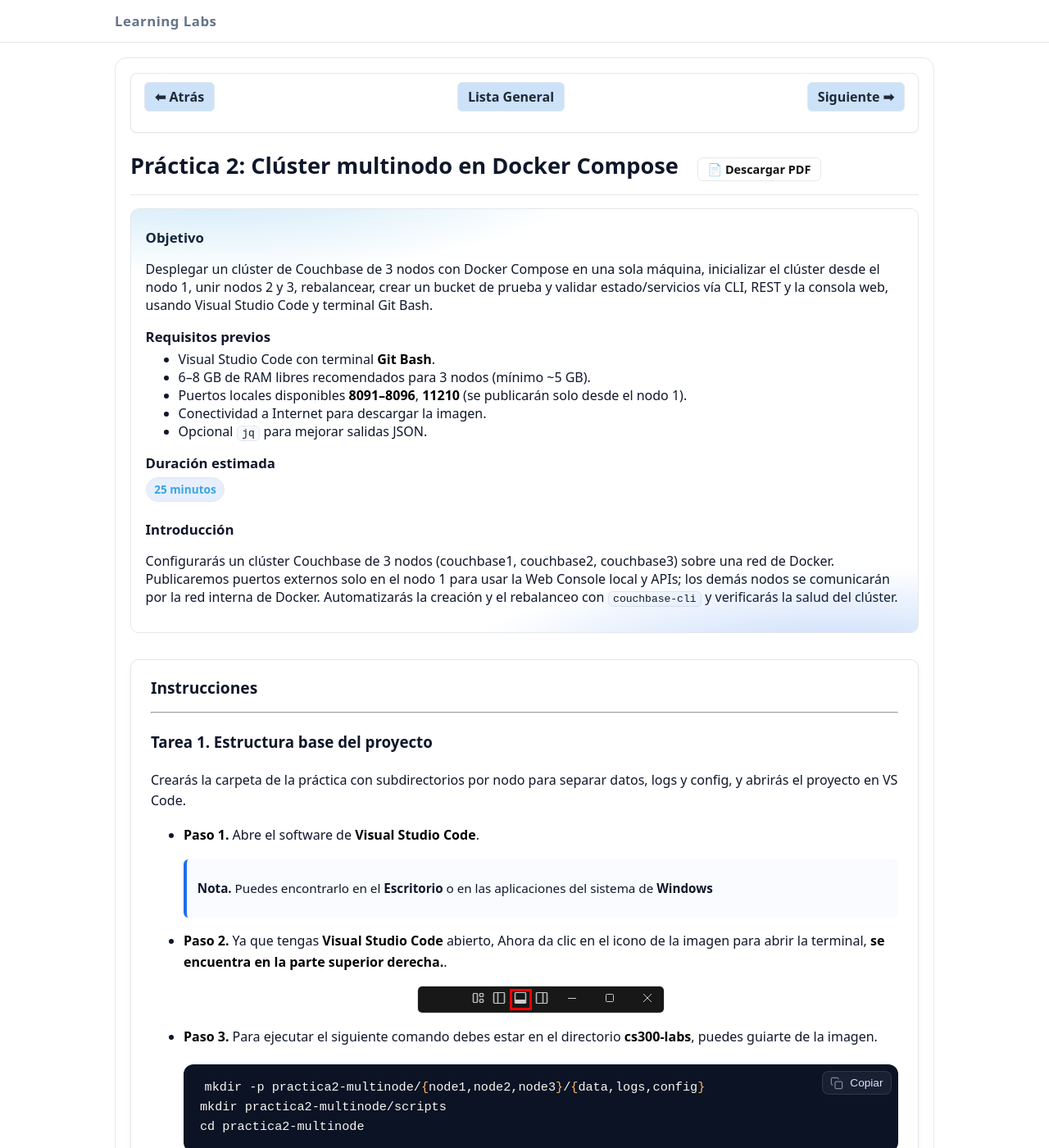
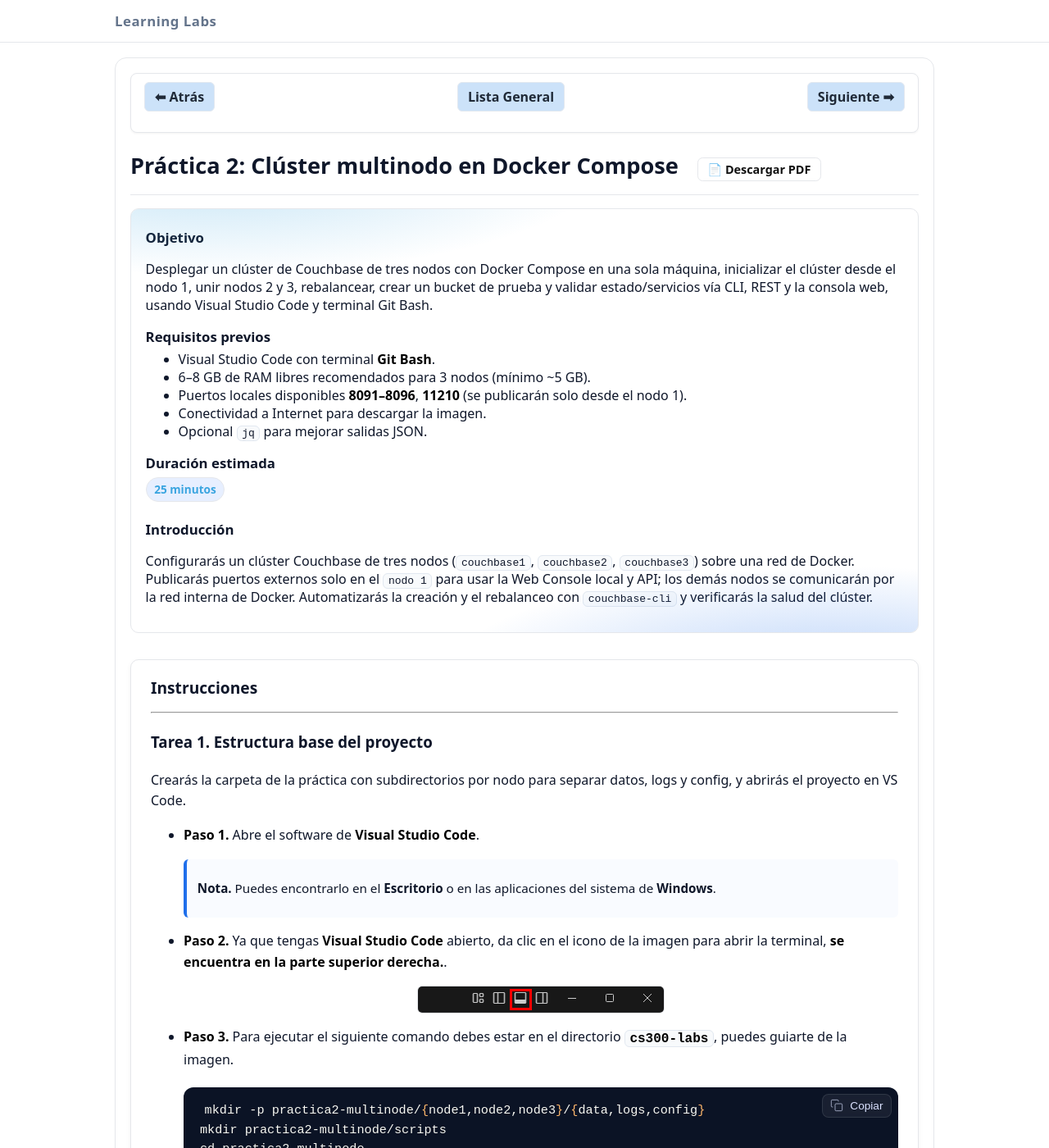
Before and after one commit to Netec-Mx/CS300_INT, a Jekyll site: the page built from labs/lab2/lab2.md, in a window 1280 px wide and 1400 px high. Shown: the whole window at 82% size. Built offline with Jekyll 4.4.1, drawn with Linux system fonts in a browser that asks for light colours; some of the changed text lies outside the part shown.

Commit message:
Update lab2.md

````diff
--- a/labs/lab2/lab2.md
+++ b/labs/lab2/lab2.md
@@ -5,7 +5,7 @@ permalink: /lab2/lab2/ # CAMBIAR POR CADA PRACTICA
 images_base: /labs/lab2/img # CAMBIAR POR CADA PRACTICA
 duration: "25 minutos" # CAMBIAR POR CADA PRACTICA
 objective: # CAMBIAR POR CADA PRACTICA
-  - Desplegar un clúster de Couchbase de 3 nodos con Docker Compose en una sola máquina, inicializar el clúster desde el nodo 1, unir nodos 2 y 3, rebalancear, crear un bucket de prueba y validar estado/servicios vía CLI, REST y la consola web, usando Visual Studio Code y terminal Git Bash.
+  - Desplegar un clúster de Couchbase de tres nodos con Docker Compose en una sola máquina, inicializar el clúster desde el nodo 1, unir nodos 2 y 3, rebalancear, crear un bucket de prueba y validar estado/servicios vía CLI, REST y la consola web, usando Visual Studio Code y terminal Git Bash.
 prerequisites: # CAMBIAR POR CADA PRACTICA
   - Visual Studio Code con terminal **Git Bash**.
   - 6–8 GB de RAM libres recomendados para 3 nodos (mínimo ~5 GB).
@@ -13,11 +13,11 @@ prerequisites: # CAMBIAR POR CADA PRACTICA
   - Conectividad a Internet para descargar la imagen.
   - Opcional `jq` para mejorar salidas JSON.
 introduction: # CAMBIAR POR CADA PRACTICA
-  - Configurarás un clúster Couchbase de 3 nodos (couchbase1, couchbase2, couchbase3) sobre una red de Docker. Publicaremos puertos externos solo en el nodo 1 para usar la Web Console local y APIs; los demás nodos se comunicarán por la red interna de Docker. Automatizarás la creación y el rebalanceo con `couchbase-cli` y verificarás la salud del clúster.
+  - Configurarás un clúster Couchbase de tres nodos (`couchbase1`, `couchbase2`, `couchbase3`) sobre una red de Docker. Publicarás puertos externos solo en el `nodo 1` para usar la Web Console local y API; los demás nodos se comunicarán por la red interna de Docker. Automatizarás la creación y el rebalanceo con `couchbase-cli` y verificarás la salud del clúster.
 slug: lab2 # CAMBIAR POR CADA PRACTICA
 lab_number: 2 # CAMBIAR POR CADA PRACTICA
 final_result: > # CAMBIAR POR CADA PRACTICA
-  Clúster de Couchbase de **3 nodos** funcionando en Docker Compose, inicializado desde el nodo 1, con nodos 2 y 3 añadidos y rebalanceados, bucket de prueba creado, y validaciones completas por CLI, REST y Web Console.
+  Clúster de Couchbase de **tres nodos** funcionando en Docker Compose, inicializado desde el nodo 1, con nodos 2 y 3 añadidos y rebalanceados, bucket de prueba creado y validaciones completas por `CLI`, `REST` y Web Console.
 notes: # CAMBIAR POR CADA PRACTICA
   - Ajusta `CB_RAM`, `CB_INDEX_RAM` y `CB_BUCKET_RAM` según la RAM disponible.
   - Evita publicar puertos de nodos 2 y 3 para no duplicar puertos en el host.
@@ -45,14 +45,14 @@ Crearás la carpeta de la práctica con subdirectorios por nodo para separar dat
 
 - **Paso 1.** Abre el software de **Visual Studio Code**.
 
-  > **Nota.** Puedes encontrarlo en el **Escritorio** o en las aplicaciones del sistema de **Windows**
+  > **Nota.** Puedes encontrarlo en el **Escritorio** o en las aplicaciones del sistema de **Windows**.
   {: .lab-note .info .compact}
 
-- **Paso 2.** Ya que tengas **Visual Studio Code** abierto, Ahora da clic en el icono de la imagen para abrir la terminal, **se encuentra en la parte superior derecha.**.
+- **Paso 2.** Ya que tengas **Visual Studio Code** abierto, da clic en el icono de la imagen para abrir la terminal, **se encuentra en la parte superior derecha.**.
 
   ![cbase1]({{ page.images_base | relative_url }}/1.png)
 
-- **Paso 3.** Para ejecutar el siguiente comando debes estar en el directorio **cs300-labs**, puedes guiarte de la imagen.
+- **Paso 3.** Para ejecutar el siguiente comando debes estar en el directorio **`cs300-labs`**, puedes guiarte de la imagen.
 
   ```bash
   mkdir -p practica2-multinode/{node1,node2,node3}/{data,logs,config}
@@ -61,7 +61,7 @@ Crearás la carpeta de la práctica con subdirectorios por nodo para separar dat
   ```
   ![cbase2]({{ page.images_base | relative_url }}/2.png)
 
-- **Paso 4.** Ahora en el árbol de directorios lateral derecho verifica los directorios `node1`, `node2`, `node3` existen con `data/`, `logs/`, `config/` dentro y el directorio `scripts`.
+- **Paso 4.** Ahora, en el árbol de directorios lateral derecho verifica los directorios `node1`, `node2`, `node3` existen con `data/`, `logs/`, `config/` dentro y el directorio `scripts`.
 
   > **Nota.** Mantener datos/losgs por nodo permite borrar o recrear nodos de forma independiente sin perder claridad.
   {: .lab-note .info .compact}
@@ -74,14 +74,14 @@ Crearás la carpeta de la práctica con subdirectorios por nodo para separar dat
 
 ---
 
-### Tarea 2. Variables de entorno y Docker Compose (3 nodos)
+### Tarea 2. Variables de entorno y Docker Compose (tres nodos)
 
 Definirás variables en `.env` y un `compose.yaml` con 3 servicios. Solo el **nodo 1** expondrá puertos hacia el host. Cada servicio tendrá healthcheck.
 
 
-- **Paso 1.** Crea el archivo `.env` dentro del directorio **practica2-multinode**.
+- **Paso 1.** Crea el archivo `.env` dentro del directorio **`practica2-multinode`**.
 
-  > **Importante.** El comando se ejecuta dentro del directorio **practica2-multinode**
+  > **Importante.** El comando se ejecuta dentro del directorio **`practica2-multinode`**.
   {: .lab-note .important .compact}
 
   ```bash
@@ -99,9 +99,9 @@ Definirás variables en `.env` y un `compose.yaml` con 3 servicios. Solo el **no
   EOF
   ```
 
-- **Paso 2.** Ahora con mucho cuidado ejecuta este comando que creara el archivo `compose.yaml` donde se definen los 3 nodos de couchbase.:.
+- **Paso 2.** Ahora, con mucho cuidado, ejecuta este comando que creara el archivo `compose.yaml` donde se definen los tres nodos de couchbase.
 
-  > **Nota.**
+  > **Notas**
   - Una red bridge compartida permite que los nodos se resuelvan por `hostname` (`couchbase1`, `couchbase2`, `couchbase3`).
   - Publicar puertos solo en el nodo 1 simplifica el acceso desde el host.
   - Stack de 3 servicios listo para ser levantado.
@@ -190,7 +190,7 @@ Definirás variables en `.env` y un `compose.yaml` con 3 servicios. Solo el **no
 Subirás los 3 contenedores y confirmarás que los healthchecks respondan.
 
 
-- **Paso 1.** Ahora ejecuta el comando para levantar los 3 nodos mediante el docker compose y cargar las variables.
+- **Paso 1.** Ahora, ejecuta el comando para levantar los tres nodos mediante el docker `compose` y cargar las variables.
 
   ```bash
   set -a; source .env; set +a
@@ -207,10 +207,10 @@ Subirás los 3 contenedores y confirmarás que los healthchecks respondan.
   {%endraw%}
   ![cbase5]({{ page.images_base | relative_url }}/5.png)
 
-- **Paso 3.** Ahora verifica el status particularmente de cada nodo.
+- **Paso 3.** Ahora, verifica el estatus particularmente de cada nodo.
 
-  > **Nota.**
-  - Los 3 contenedores deben estar `Up`. Health puede tardar ~1–2 min en quedar `healthy` la primera vez.
+  > **Notas**
+  - Los tres contenedores deben estar `Up`. Health puede tardar ~1–2 min en quedar `healthy` la primera vez.
   - El endpoint `/pools` es una sonda rápida para saber que el proceso de Couchbase está arriba (aunque no inicializado).
   {: .lab-note .info .compact}
 
@@ -430,10 +430,10 @@ Inicializarás el clúster en el nodo 1, agregarás nodos 2 y 3 con los servicio
   ```
   {%endraw%}
 
-- **Paso 2.** Ahora ejecuta el script para levantar los nodos.
+- **Paso 2.** Ahora, ejecuta el script para levantar los nodos.
 
-  > **Nota.**
-  - `server-list` debe reportar **3 nodos** con servicios `data,index,query`.
+  > **Notas**
+  - `server-list` debe reportar **tres nodos** con servicios `data,index,query`.
   - `bucket-list` debe mostrar el bucket `test`.
   - `rebalance` no debe devolver errores.
   {: .lab-note .info .compact}
@@ -454,10 +454,10 @@ Inicializarás el clúster en el nodo 1, agregarás nodos 2 y 3 con los servicio
 
 ### Tarea 5. Validaciones por REST y Web Console
 
-Consultarás endpoints REST y validarás desde la consola web que existen 3 nodos, servicios activos y el bucket creado.
+Consultarás endpoints `REST` y validarás desde la consola web que existen tres nodos, servicios activos y el bucket creado.
 
 
-- **Paso 1.** Valida los nodos mediante el endpoint REST.
+- **Paso 1.** Valida los nodos mediante el endpoint `REST`.
 
   > **Importante.** Recuerda que la salida de la inforamción es demasiada extensa, puedes analizarla o interrumpirla con **`CTRL + C`**
   {: .lab-note .important .compact}
@@ -479,11 +479,11 @@ Consultarás endpoints REST y validarás desde la consola web que existen 3 nodo
   ```
   ![cbase8]({{ page.images_base | relative_url }}/8.png)
 
-- **Paso 3.** Entrando al sistema de Couchbase te aparecera la notificación del rebalance que se ha aplicado correctamente.
+- **Paso 3.** Entrando al sistema de Couchbase, te aparecerá la notificación del rebalance que se ha aplicado correctamente.
 
   ![cbase10]({{ page.images_base | relative_url }}/10.png)
 
-- **Paso 4.** Da clic en la opción de **Buckets** y verás que aplicó la distribución a los 3 nodos.
+- **Paso 4.** Da clic en la opción de **Buckets** y verás que aplicó la distribución a los tres nodos.
 
   ![cbase11]({{ page.images_base | relative_url }}/11.png)
 
@@ -505,9 +505,9 @@ Crearás un índice primario para ejecutar una consulta rápida sobre el bucket
   ```
   ![cbase12]({{ page.images_base | relative_url }}/12.png)
 
-- **Paso 2.** Ahora realiza la prueba para consultar el índice primario.
+- **Paso 2.** Ahora, realiza la prueba para consultar el índice primario.
 
-  > **Importante.** Para consultas ad-hoc el índice primario es útil. En producción se recomiendan índices específicos.
+  > **Importante.** Para consultas _ad-hoc_, el índice primario es útil. En producción se recomiendan índices específicos.
   {: .lab-note .important .compact}
 
   ```bash
@@ -523,7 +523,7 @@ Crearás un índice primario para ejecutar una consulta rápida sobre el bucket
 
 ### Tarea 7. Limpieza y reinicio (buenas prácticas)
 
-Aprenderás a apagar/encender el servicio y a limpiar volúmenes si necesitas empezar desde cero.
+Aprenderás a apagar o encender el servicio y a limpiar volúmenes si necesitas empezar desde cero.
 
 
 - **Paso 1.** Ahora regresa a la terminal de **Git Bash** para aplicar el siguiente comando.
@@ -536,9 +536,9 @@ Aprenderás a apagar/encender el servicio y a limpiar volúmenes si necesitas em
   ```
   ![cbase14]({{ page.images_base | relative_url }}/14.png)
 
-- **Paso 2.** Apagar y eliminar contenedor (se conservan los datos en ./data).
+- **Paso 2.** Apagar y eliminar contenedor (se conservan los datos en `./data`).
 
-  > **Nota.** Si es necesario puedes volver a activar los contenedores con el comando **`docker compose up -d`**
+  > **Nota.** Si es necesario, puedes volver a activar los contenedores con el comando **`docker compose up -d`**.
   {: .lab-note .info .compact}
 
   ```bash
````
Also changed, not shown: other parts of labs/lab2/lab2.md (+3 -3 lines).
